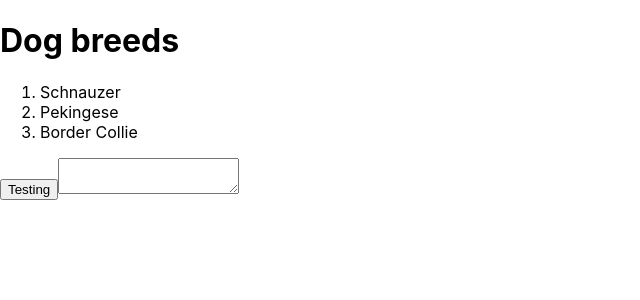
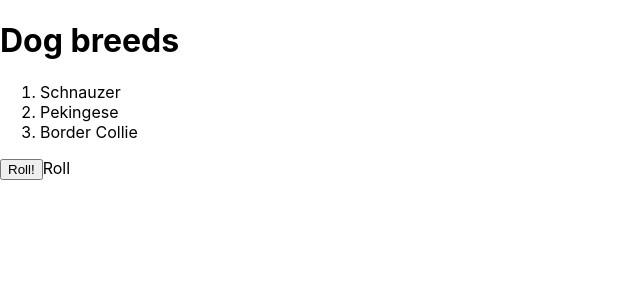
Before and after one commit to jamiekasulis/solo-ttrpg, a React (Create React App) app in the folder client/: page / in a window 1280 px wide. Shown: the top 300 px of the page, without its empty margins (0-640 px from the left). Built offline with nearby package versions, Linux system fonts and the light colour scheme.

Commit message:
Fix some react dom complaints

```diff
--- a/client/src/oracle/Oracle.tsx
+++ b/client/src/oracle/Oracle.tsx
@@ -1,5 +1,8 @@
 /**
  * Oracle includes a Table, Roll button, and a text box to show the result.
+ *
+ * When the Roll button is clicked, a random element from data is selected
+ * and displayed in the textarea.
  */
 import React, { FC, useState } from 'react';
 import { OracleTable } from './OracleTable';
@@ -25,8 +28,8 @@ export const Oracle: FC<OracleProps> = ({
         <div id='root_container'>
             <OracleTable title={title} elements={data} />
             <div id='action_container'>
-                <button onClick={() => rollAndShowResult()}>Testing</button>
-                <textarea value={rollResult} />
+                <button onClick={() => rollAndShowResult()}>Roll!</button>
+                <label id='roll_result_label'>{rollResult || 'Roll'}</label>
             </div>
         </div>
     );
--- a/client/src/oracle/OracleTable.tsx
+++ b/client/src/oracle/OracleTable.tsx
@@ -13,7 +13,7 @@ export const OracleTable: FC<OracleTableProps> = ({
         <>
             <h1>{title}</h1>
             <ol>
-                {elements.map(elt => <li>{elt}</li>)}
+                {elements.map((elt, i) => <li key={i}>{elt}</li>)}
             </ol>
         </>
     )
```
Also changed, not shown: client/src/oracle/oracle.css (added).
